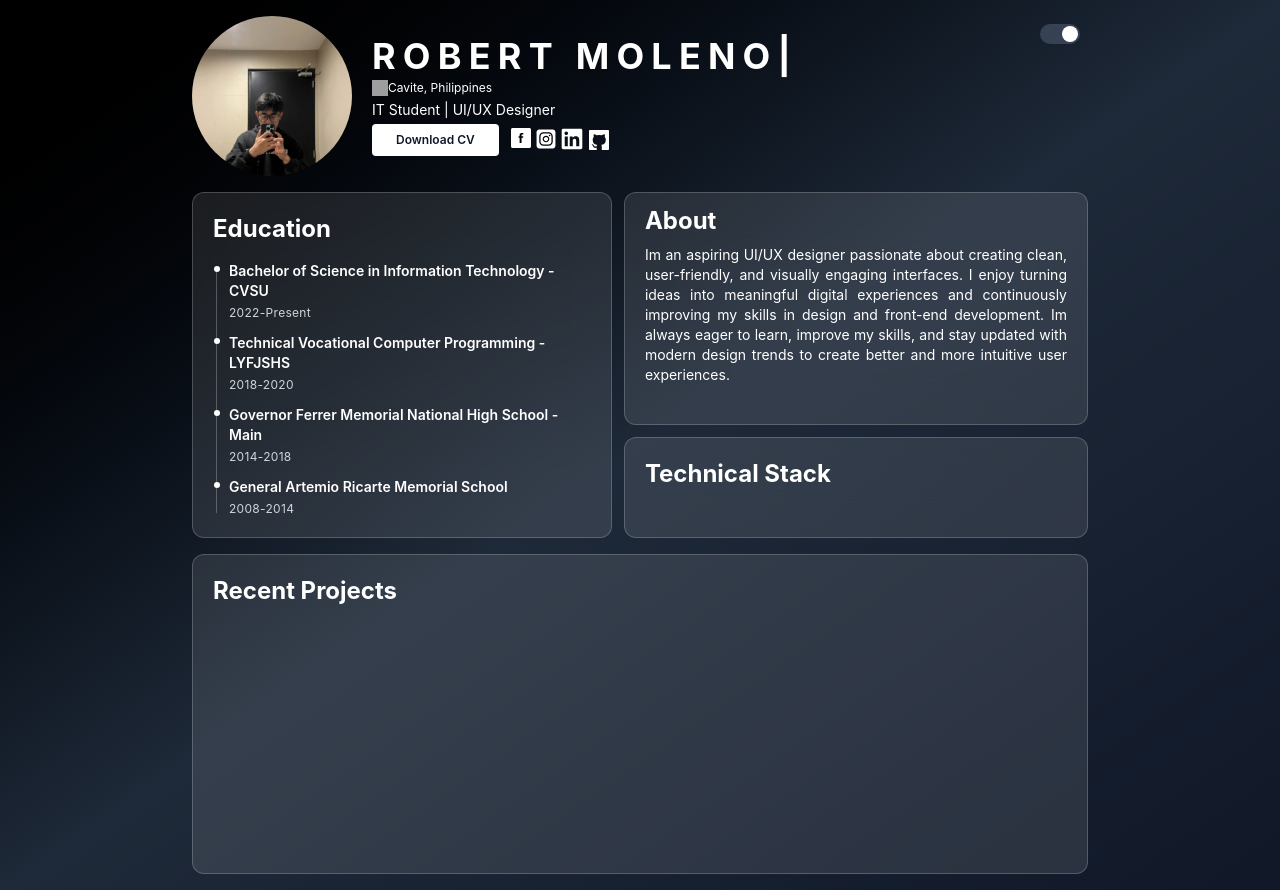
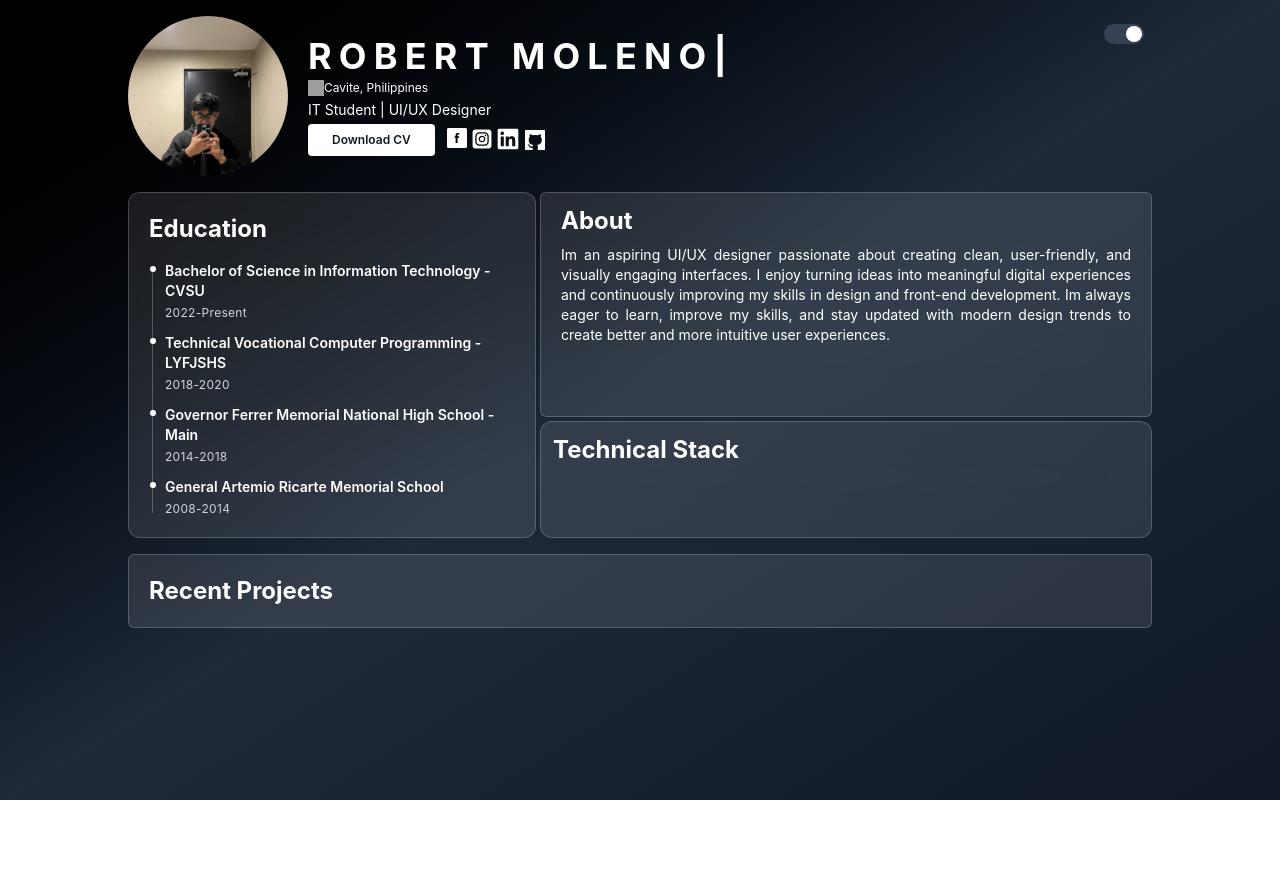
Before and after one commit to rmmln/Portfolio, a React app: page / in a window 1280 px wide. After the commit the page ends 800 px from the top, so only its background shows below. Built offline with nearby package versions, Linux system fonts and the light colour scheme; grey boxes are pictures that could not be loaded; the HTML template or start-up script is replaced by a standard one.

Commit message:
Update App.jsx

```diff
--- a/src/App.jsx
+++ b/src/App.jsx
@@ -24,7 +24,7 @@ function App() {
 
   return (
     <div className={`m-auto flex min-h-screen w-full flex-col items-center justify-start gap-4 px-4 py-4 transition-colors duration-300 sm:px-6 ${isDarkMode ? 'bg-gradient-to-br from-black via-gray-800 to-gray-900' : 'bg-gradient-to-br from-white via-gray-50 to-gray-100'}`}>
-      <div className="relative flex w-full max-w-4xl justify-between transition-colors duration-300">
+      <div className="relative flex w-full max-w-5xl justify-between transition-colors duration-300">
         <button
           onClick={toggleTheme}
           className={`absolute right-0 top-0 inline-flex h-5 w-10 items-center rounded-full p-0.5 transition-colors duration-300 sm:right-2 sm:top-2 ${isDarkMode ? 'bg-gray-700' : 'bg-gray-300'}`}
@@ -79,13 +79,13 @@ function App() {
       </div>
     </div>
   </div>
-      <div className="grid w-full max-w-4xl gap-3 lg:grid-cols-[minmax(300px,0.95fr)_minmax(0,1.05fr)]">
+      <div className="grid w-full max-w-5xl gap-1 lg:grid-cols-[minmax(300px,0.70fr)_minmax(0,1.05fr)]">
         <div className={`row-span-2 backdrop-blur-xl border rounded-xl
           xl p-5 shadow-4xl transition-colors duration-300 ${isDarkMode ? 'bg-white/10 border-white/20' : 'bg-white border-gray-200'}`}>
           <Stepper steps={educationSteps} isDarkMode={isDarkMode} />
         </div>
 
-        <div className={`w-full backdrop-blur-xl border rounded-xl px-5 py-3 shadow-4xl transition-colors duration-300 ${isDarkMode ? 'bg-white/10 border-white/20' : 'bg-white border-gray-200'}`}>
+        <div className={`w-full backdrop-blur-xl border rounded-md px-5 py-3 shadow-4xl transition-colors duration-300 ${isDarkMode ? 'bg-white/10 border-white/20' : 'bg-white border-gray-200'}`}>
           <h1 className={`text-2xl font-bold transition-colors duration-300 ${isDarkMode ? 'text-white' : 'text-gray-900'}`}>About</h1>
           <p className={`w-full max-w-full mt-2 text-sm font-inter leading-5 text-justify transition-colors duration-300 ${isDarkMode ? 'text-white' : 'text-gray-800'}`}>
             Im an aspiring UI/UX designer passionate about creating clean,
@@ -97,11 +97,11 @@ function App() {
             experiences.
           </p>
         </div>
-        <div className={`w-full backdrop-blur-xl border rounded-xl p-5 shadow-4xl transition-colors duration-300 ${isDarkMode ? 'bg-white/10 border-white/20' : 'bg-white border-gray-200'}`}>
+        <div className={`w-full backdrop-blur-xl border rounded-xl p-3 shadow-4xl transition-colors duration-300 ${isDarkMode ? 'bg-white/10 border-white/20' : 'bg-white border-gray-200'}`}>
           <h1 className={`text-2xl font-bold transition-colors duration-300 ${isDarkMode ? 'text-white' : 'text-gray-900'}`}>Technical Stack</h1>
         </div>
       </div>
-      <div className={`w-full max-w-4xl h-80 rounded-xl border p-5 shadow-4xl transition-colors duration-300 ${isDarkMode ? 'border-white/20 bg-white/10' : 'border-gray-200 bg-white'}`}>
+      <div className={`w-full max-w-5xl  rounded-md border p-5 shadow-4xl transition-colors duration-300 ${isDarkMode ? 'border-white/20 bg-white/10' : 'border-gray-200 bg-white'}`}>
         <h1 className={`text-2xl font-bold transition-colors duration-300 ${isDarkMode ? 'text-white' : 'text-gray-900'}`}>Recent Projects</h1>
       </div>
 </div>
```
